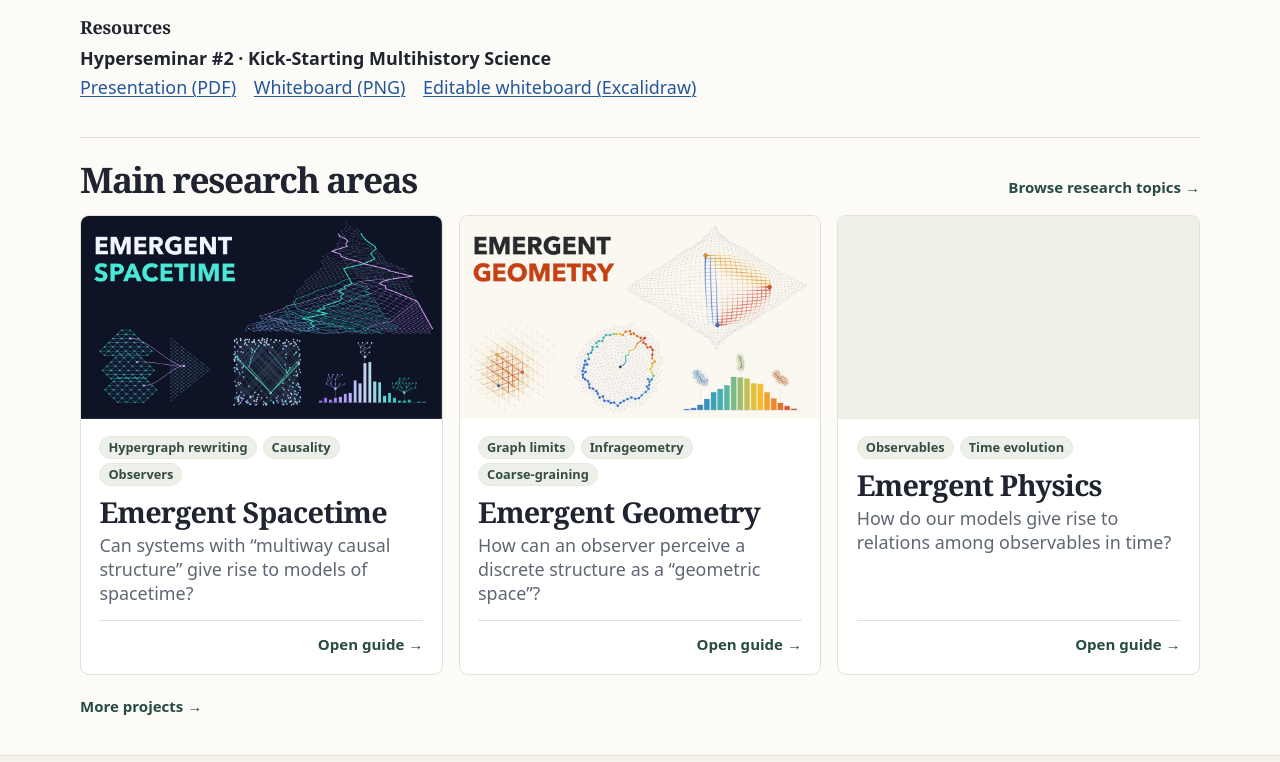
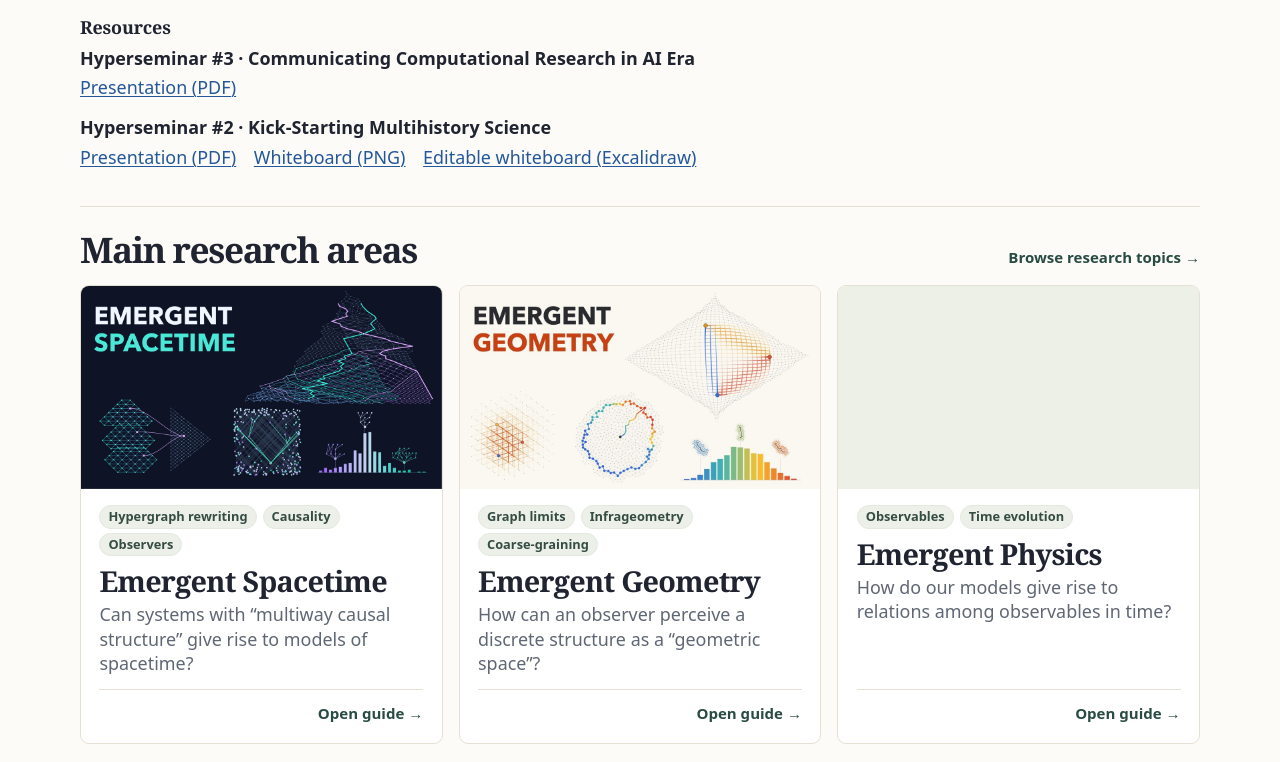
Before and after one commit to Multihistory/multihistory.github.io, an Astro site: page / in a window 1280 px wide. Shown: the part 1414-2176 px from the top of the page. Built offline with nearby package versions, Linux system fonts and the light colour scheme; Astro itself is replaced by a stand-in of ours.

Commit message:
feat: add Hyperseminar 3 presentation resources

```diff
--- a/src/data/home.ts
+++ b/src/data/home.ts
@@ -43,6 +43,16 @@ export const home = {
     { date: "2026-11-02", label: "Multihistory Science begins", href: "~/timeline/" },
   ],
   seminars: [...initialSeminars].reverse(),
+  seminarResources: [
+    {
+      number: 3,
+      title: "Communicating Computational Research in AI Era",
+      resources: [
+        { label: "Presentation (PDF)", href: "/hyperseminar/03/multihistory-hyperseminar-2026-11-27.pdf" },
+      ],
+    },
+    ...initialSeminars.filter((seminar) => "resources" in seminar).reverse(),
+  ],
   guideCovers: {
     spacetime: spacetimeCover,
     geometry: geometryCover,
--- a/src/pages/index.astro
+++ b/src/pages/index.astro
@@ -8,7 +8,6 @@ import { link, person, photo } from "../lib/multihistory";
 
 const featuredPeople = home.people.map(person).filter((member) => member !== undefined);
 const introduction = `${home.introduction} ${home.projectName}.`;
-const seminarsWithResources = home.seminars.filter((seminar) => "resources" in seminar);
 ---
 <Layout description={`${introduction} ${home.purpose}`}>
   <div class="home wrap">
@@ -92,11 +91,11 @@ const seminarsWithResources = home.seminars.filter((seminar) => "resources" in s
         <button type="button" aria-controls="recordings" aria-label="Previous recording">←</button>
         <button type="button" aria-controls="recordings" aria-label="Next recording">→</button>
       </div>
-      {seminarsWithResources.length > 0 && (
+      {home.seminarResources.length > 0 && (
         <div class="seminar-resources" id="hyperseminar-resources">
           <h3>Resources</h3>
           <ul>
-            {seminarsWithResources.map((seminar) => (
+            {home.seminarResources.map((seminar) => (
               <li>
                 <strong>Hyperseminar #{seminar.number} · {seminar.title}</strong>
                 <ul>
```
Also changed, not shown: .github/pr-previews/hyperseminar-resources.png (added), 1 other file.
